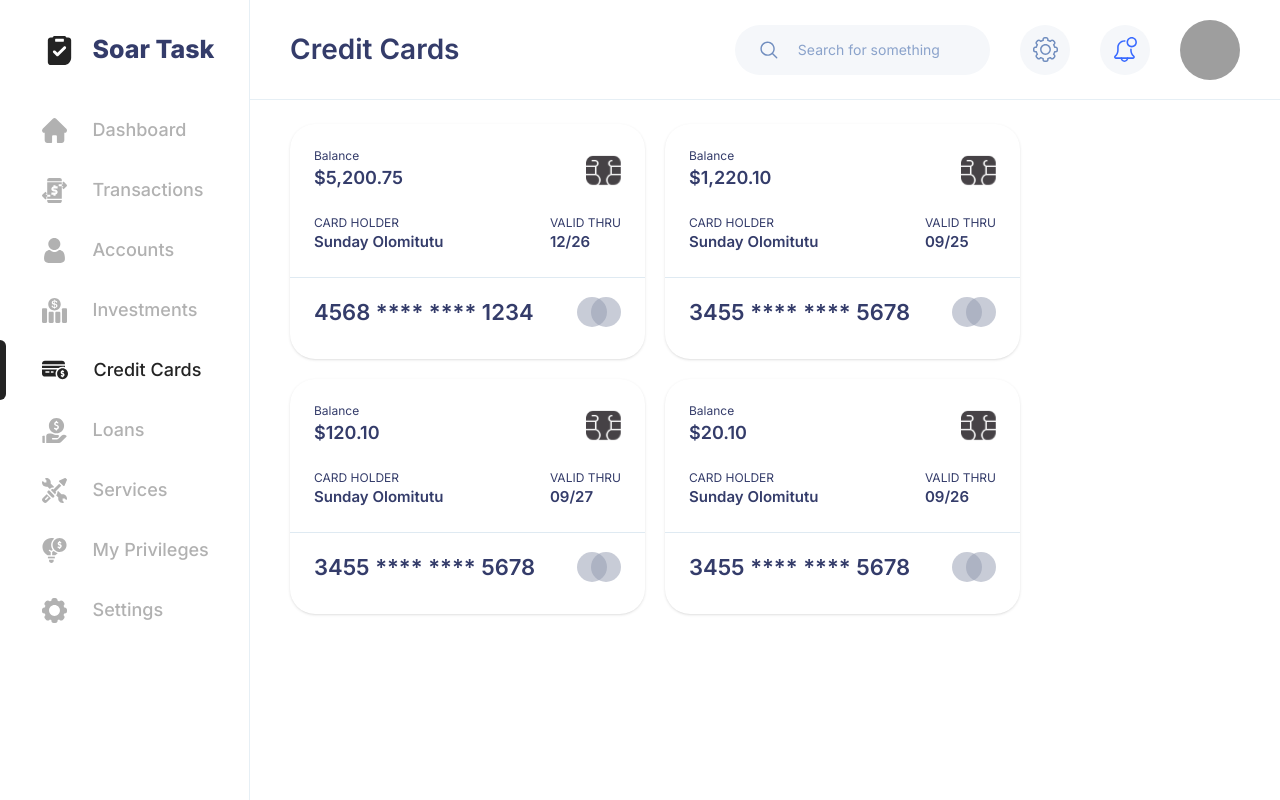
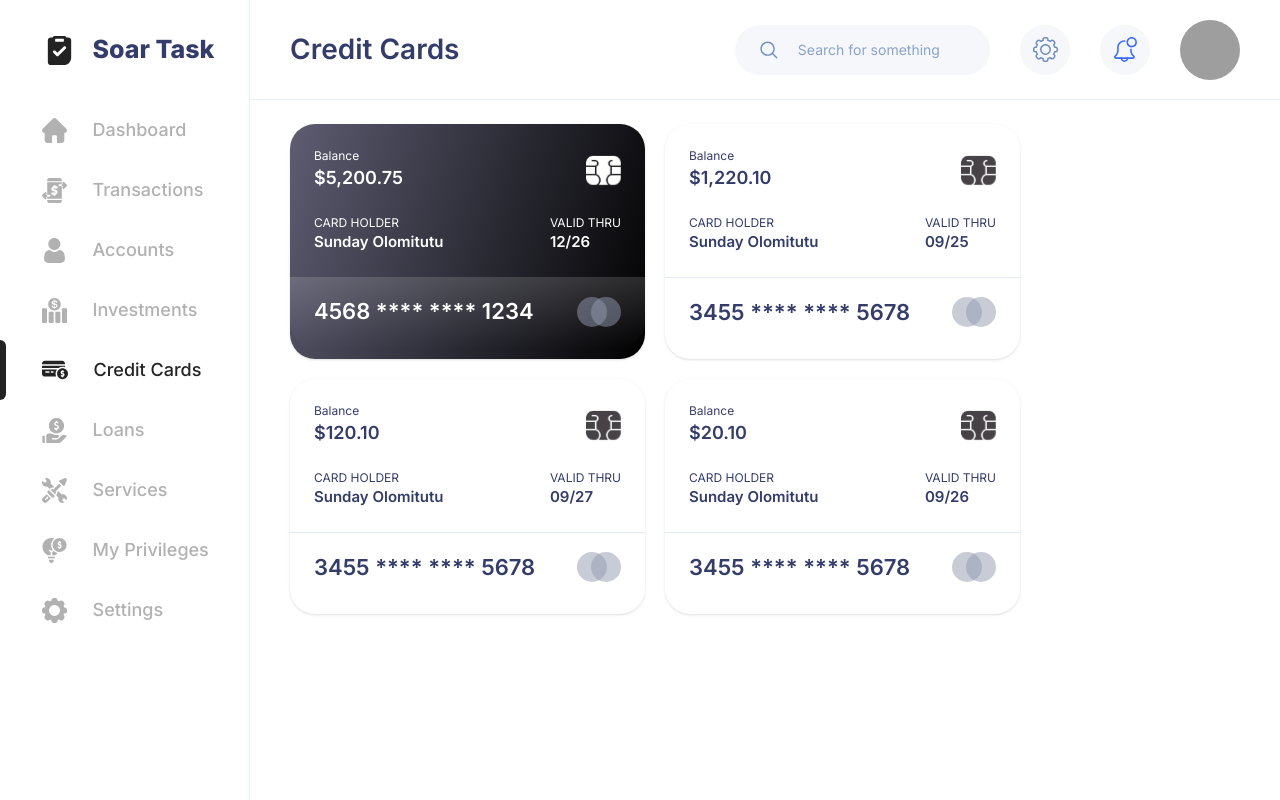
Before and after one commit to Midetech/soar-frontend-task, a Next.js app: page /dashboard/credit-cards in a window 1280 px wide. Built offline with nearby package versions, Linux system fonts and the light colour scheme; grey boxes are pictures that could not be loaded.

Commit message:
Add active card to credit cards bage

```diff
--- a/src/app/dashboard/credit-cards/page.tsx
+++ b/src/app/dashboard/credit-cards/page.tsx
@@ -4,6 +4,7 @@ import { CardDetail } from "components/interfaces/card";
 import useSWR from "swr";
 import { motion, AnimatePresence } from "framer-motion";
 import { fetcher } from "components/services/http-requests";
+import React from "react";
 const containerVariants = {
   hidden: { opacity: 0 },
   visible: {
@@ -27,6 +28,14 @@ const itemVariants = {
 
 const Page = () => {
   const { data: cards } = useSWR("/api/cards", fetcher);
+  const [activeCard, setActiveCard] = React.useState<number | null>(null);
+
+  React.useEffect(() => {
+    if (cards) {
+      setActiveCard(cards[0]?.id);
+    }
+  }, [cards]);
+
   return (
     <motion.div
       initial="hidden"
@@ -39,7 +48,7 @@ const Page = () => {
           <motion.div key={card.id} variants={itemVariants}>
             <CreditCard
               className="md:w-[330px] w-[344px] xl:w-[355px]"
-              {...{ card }}
+              {...{ card, activeCard, setActiveCard }}
             />
           </motion.div>
         ))}
```
